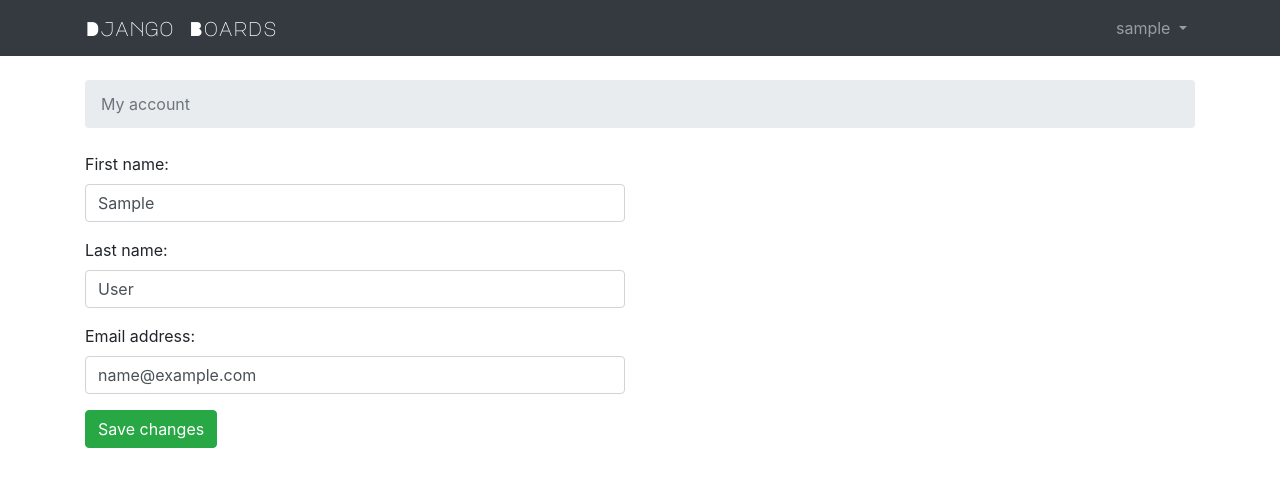
After one commit to fastjoe23/djangotutorial, a Django app: page /settings/account/ in a window 1280 px wide. The commit adds this page. Shown: the top 487 px of the page. Run offline with Django 3.2, Linux system fonts and the light colour scheme; the visitor is signed in with stand-in values (Sample User, id 1); some libraries are stand-ins or nearby versions.

Commit message:
finished chapter 6

```diff
--- a/accounts/views.py
+++ b/accounts/views.py
@@ -1,5 +1,10 @@
 from django.shortcuts import render, redirect
 from django.contrib.auth import login
+from django.contrib.auth.models import User
+from django.contrib.auth.decorators import login_required
+from django.urls import reverse_lazy
+from django.utils.decorators import method_decorator
+from django.views.generic import UpdateView
 
 from .forms import SignUpForm
 
@@ -15,3 +20,13 @@ def signup(request):
     else:
         form = SignUpForm()
     return render(request, 'signup.html', {'form': form})
+
+@method_decorator(login_required, name='dispatch')
+class UserUpdateView(UpdateView):
+    model = User
+    fields = ('first_name', 'last_name', 'email', )
+    template_name = 'my_account.html'
+    success_url = reverse_lazy('my_account')
+
+    def get_object(self):
+        return self.request.user
--- a/boards/views.py
+++ b/boards/views.py
@@ -82,6 +82,9 @@ def reply_topic(request, pk, topic_pk):
             post.created_by = request.user
             post.save()
 
+            topic.last_updated = timezone.now()
+            topic.save()
+
             return redirect('topic_posts', pk=pk, topic_pk=topic_pk)
     else:
         form = PostForm()
--- a/sictut/settings.py
+++ b/sictut/settings.py
@@ -37,6 +37,7 @@ INSTALLED_APPS = [
     'django.contrib.sessions',
     'django.contrib.messages',
     'django.contrib.staticfiles',
+    'django.contrib.humanize',
 
     'widget_tweaks',
 
--- a/sictut/urls.py
+++ b/sictut/urls.py
@@ -30,6 +30,8 @@ urlpatterns = [
     url(r'^boards/(?P<pk>\d+)/topics/(?P<topic_pk>\d+)/reply$', views.reply_topic, name='reply_topic'),
     url(r'^boards/(?P<pk>\d+)/topics/(?P<topic_pk>\d+)/posts/(?P<post_pk>\d+)/edit/$',
         views.PostUpdateView.as_view(), name='edit_post'),
+     url(r'^settings/account/$', accounts_views.UserUpdateView.as_view(), name='my_account'),
+
 # Password Reseting URLs
     url(r'^reset/$', auth_views.PasswordResetView.as_view(
         template_name='password_reset.html',
--- a/templates/base.html
+++ b/templates/base.html
@@ -24,7 +24,7 @@
             {{ user.username }}
           </a>
           <div class="dropdown-menu dropdown-menu-right" aria-labelledby="userMenu">
-            <a class="dropdown-item" href="#">My account</a>
+            <a class="dropdown-item" href="{% url 'my_account' %}">My account</a>
             <a class="dropdown-item" href="#">Change password</a>
             <div class="dropdown-divider"></div>
             <a class="dropdown-item" href="{% url 'logout' %}">Log out</a>
--- a/templates/home.html
+++ b/templates/home.html
@@ -1,4 +1,6 @@
 {% extends 'base.html' %}
+
+{% load humanize %}
 
 {% block breadcrumb %}
   <li class="breadcrumb-item active">Boards</li>
@@ -28,7 +30,7 @@
             {% if post %}
             <small>
               <a href="{% url 'topic_posts' board.pk post.topic.pk %}">
-                By {{ post.created_by.username }} at {{ post.created_at }}
+                By {{ post.created_by.username }} {{ post.created_at|naturaltime }}
               </a>
             </small>
             {% else %}
--- /dev/null
+++ b/templates/my_account.html
@@ -0,0 +1,19 @@
+{% extends 'base.html' %}
+
+{% block title %}My account{% endblock %}
+
+{% block breadcrumb %}
+  <li class="breadcrumb-item active">My account</li>
+{% endblock %}
+
+{% block content %}
+  <div class="row">
+    <div class="col-lg-6 col-md-8 col-sm-10">
+      <form method="post" novalidate>
+        {% csrf_token %}
+        {% include 'includes/form.html' %}
+        <button type="submit" class="btn btn-success">Save changes</button>
+      </form>
+    </div>
+  </div>
+{% endblock %}
--- a/templates/topics.html
+++ b/templates/topics.html
@@ -1,4 +1,6 @@
 {% extends 'base.html' %}
+
+{% load humanize %}
 
 {% block title %}
   Topics of {{ board.name }}
@@ -37,7 +39,7 @@
         {% endif %}
       </td>
       <td>{{ topic.views }}</td>
-      <td>{{ topic.last_updated }}</td>
+      <td>{{ topic.last_updated|naturaltime }}</td>
       </tr>
     {% endfor %}
   </tbody>
```
